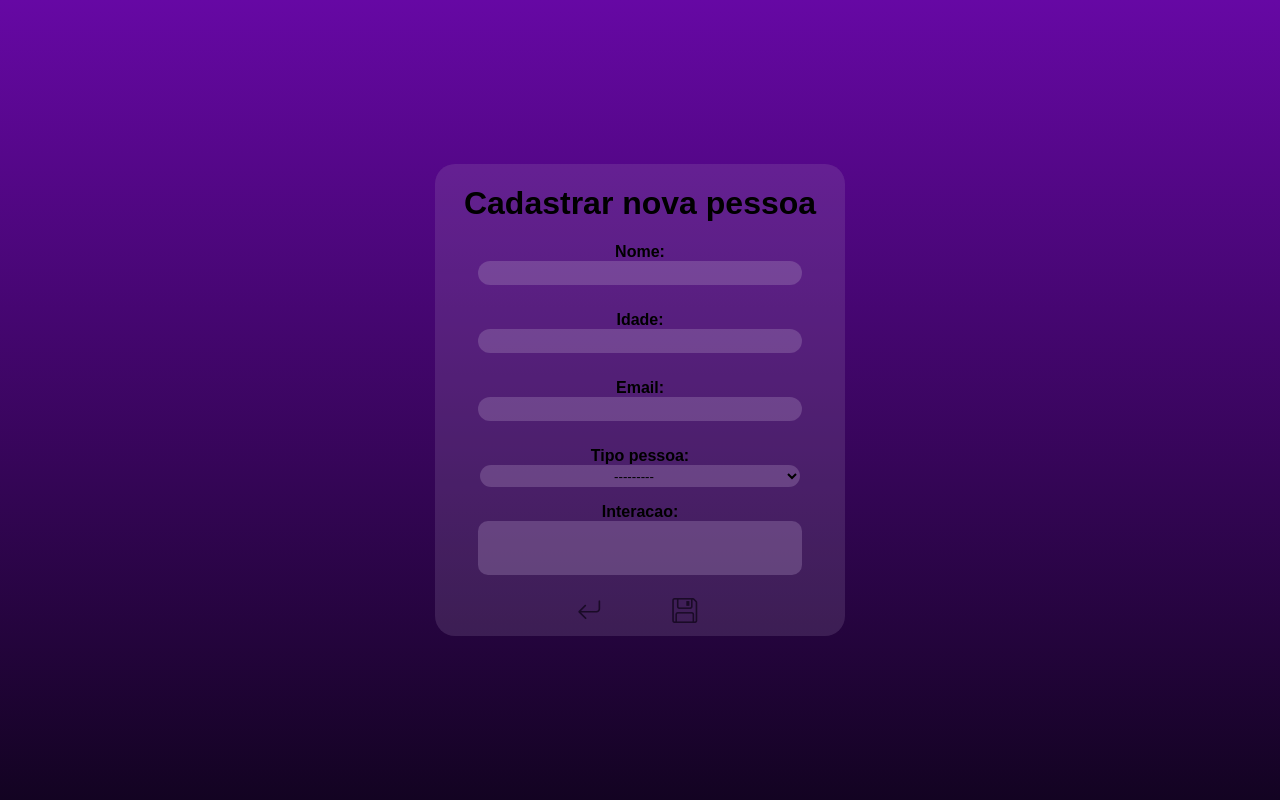
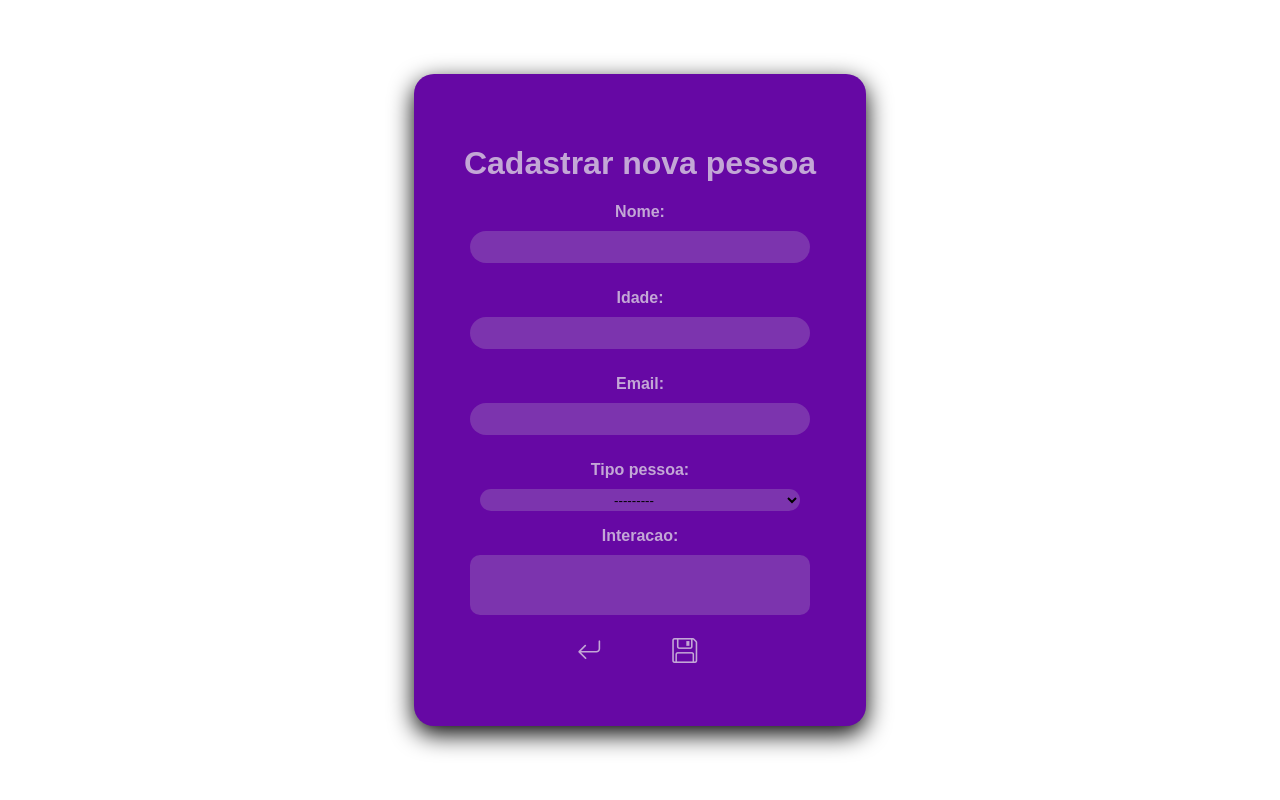
Before and after one commit to dericklr/ola_django, a Django app: page /primeiro_app/cadastrar_pessoa/ in a window 1280 px wide. Run offline with Django 5.2, Linux system fonts and the light colour scheme; data that the repository does not hold is empty.

Commit message:
cadastrar pessoas css

```diff
--- a/ola_django/primeiro_app/static/css/crud/cadastrar_pessoas.css
+++ b/ola_django/primeiro_app/static/css/crud/cadastrar_pessoas.css
@@ -1,6 +1,5 @@
 body{
-    background-image: linear-gradient(to bottom,rgb(102, 8, 164) ,rgb(19, 3, 34));
-    background-attachment:fixed;
+    background-color: rgb(255, 255, 255);
     font-family: Arial, Helvetica, sans-serif;
     margin: 0;
 }
@@ -14,19 +13,29 @@ div.novaPessoa{
 
 
 div.cadastraNovaPessoa{
-    display: block;
-    width: 32vw;
+    color: rgba(235, 235, 235,0.7);
     text-align: center;
-    background-color: rgba(177, 152, 194, 0.176);
+    background-color: #6608A4;
+    width: auto;
     border-radius: 20px;
+    padding: 50px;
+    /* box-shadow: #DAA520 0px 5px 15px; */
+    /* box-shadow: black 0px 7px 29px 0px; */
+    box-shadow: black 0px 8px 24px;
 }
 
-label{
+label {
     display: block;
     font-size: 16px;
     font-weight: bold;
     transition: 0.3s;
+    margin-bottom: 10px;
 }
+
+label:hover {
+    color: #DAA520;
+}
+
 input, select{
     border-radius: 20px;
     text-align: center;
@@ -39,6 +48,7 @@ input, select{
 
 input{
     margin-bottom: 10px;
+    padding: 5px 10px;
 }
 textarea{
     height: 50px;
@@ -49,6 +59,7 @@ textarea{
     resize: none;
     background-color: rgba(177, 152, 194, 0.3);
     transition: 0.3s;
+    padding: 5px 10px;
 }
 
 select:active, input:active, textarea:active{
@@ -58,7 +69,7 @@ select:active, input:active, textarea:active{
 a, button{
     font-size: 25px;
     margin: 0px auto 10px auto;
-    color: rgb(26, 11, 39);
+    color: rgba(235, 235, 235,0.7);
     font-weight: bold;
     transition: 0.3s;
 }
@@ -73,7 +84,7 @@ button{
 }
 
 a:hover, button:hover{
-    color: rgb(235, 235, 235);
+    color: #DAA520;
+    opacity: 0.5;
     cursor: pointer;
-    opacity: 0.5;
 }
```
Also changed, not shown: 1 other file.
